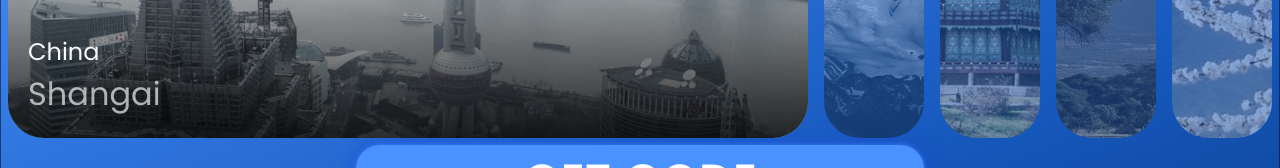
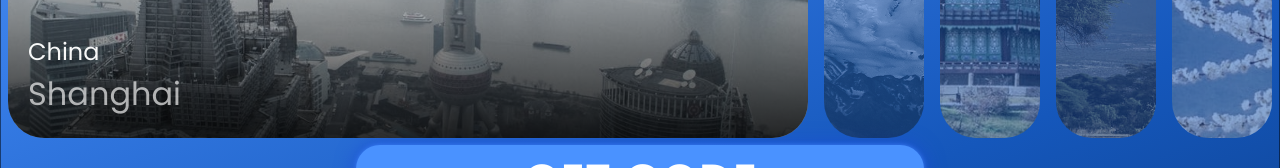
Before and after one commit to Enzzzzz/TailwindDeposit, a React (Vite) app: page / in a window 1280 px wide. Shown: the part 560-728 px from the top of the page. Built offline with nearby package versions, Linux system fonts and the light colour scheme; a web font is replaced by a local one.

Commit message:
shangai -> shanghai

```diff
--- a/src/templates/cards/firstCard.jsx
+++ b/src/templates/cards/firstCard.jsx
@@ -10,7 +10,7 @@ const items = [
     {
       header: "China",
       image: china,
-      text: `Shangai`,
+      text: `Shanghai`,
     },
   {
     header: "Russia",
```
